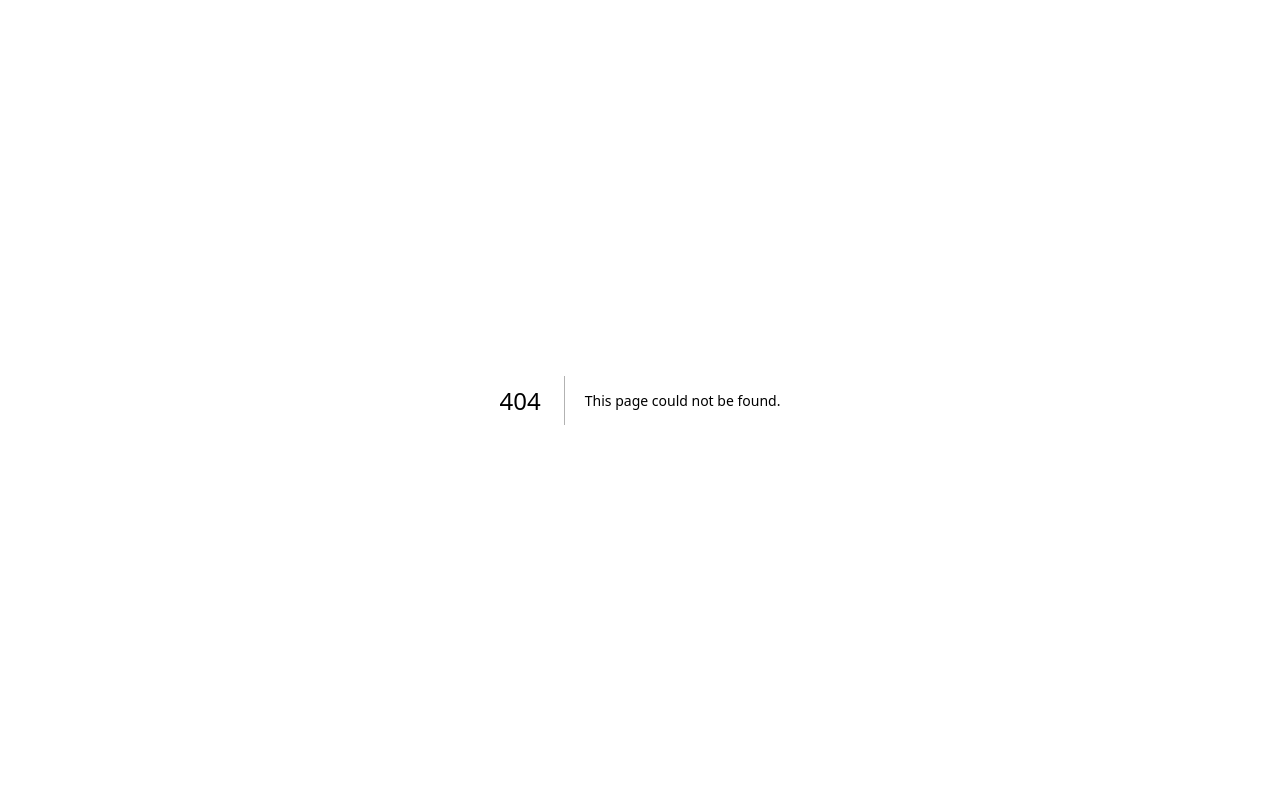
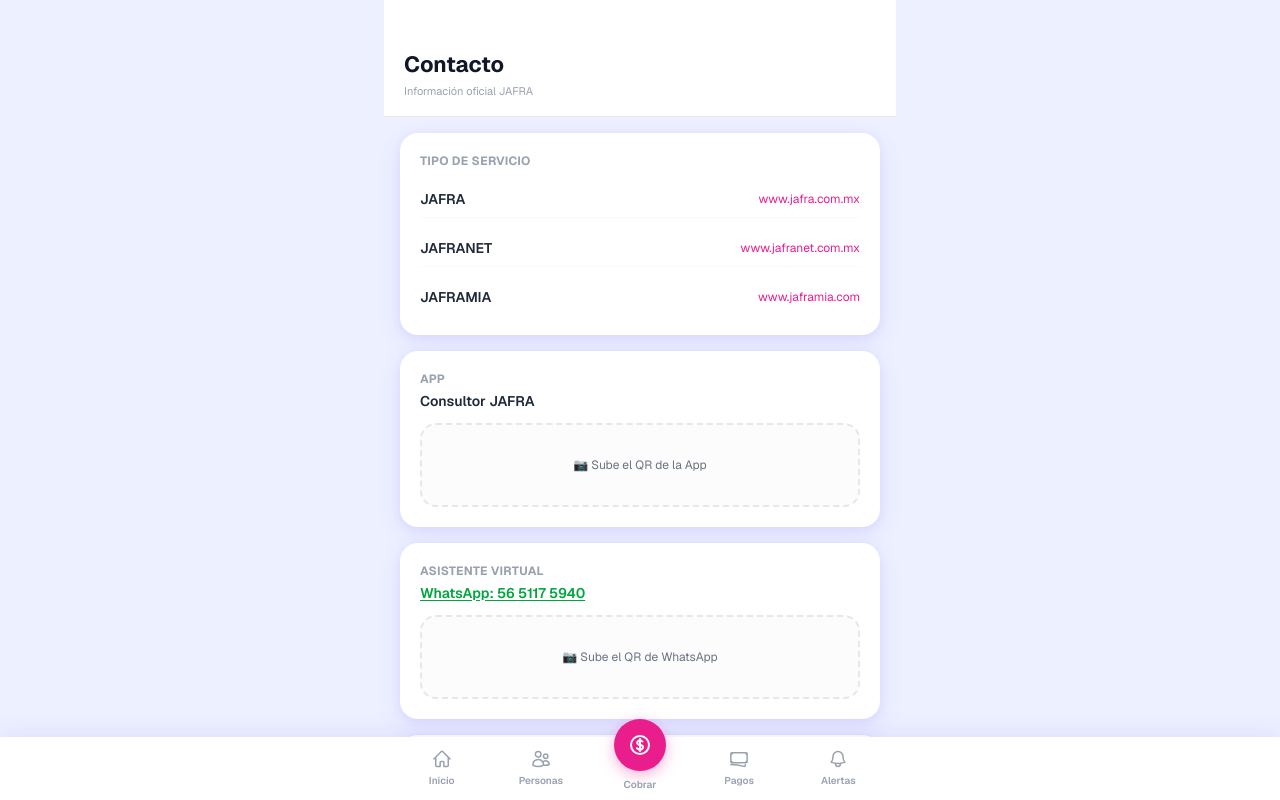
Before and after one commit to villarrealaaav-svg/mini-crm-jafra, a Next.js app: page /dashboard/contacto in a window 1280 px wide. Before the commit this address had no page. Shown: the top 800 px of the page. Built offline with nearby package versions, Linux system fonts and the light colour scheme.

Commit message:
feat: pestaña Contacto con info JAFRA y QRs subibles desde galería

```diff
--- /dev/null
+++ b/app/dashboard/contacto/page.tsx
@@ -0,0 +1,174 @@
+'use client'
+
+import { useEffect, useRef, useState } from 'react'
+
+const QR_KEY = 'jafra_qr_images'
+
+type QrSlot = 'app' | 'whatsapp'
+type QrStore = Partial<Record<QrSlot, string>>
+
+const sitios = [
+  { label: 'JAFRA',    url: 'https://www.jafra.com.mx' },
+  { label: 'JAFRANET', url: 'https://www.jafranet.com.mx' },
+  { label: 'JAFRAMIA', url: 'https://www.jaframia.com' },
+]
+
+export default function ContactoPage() {
+  const [qrs, setQrs] = useState<QrStore>({})
+  const [zoom, setZoom] = useState<string | null>(null)
+  const appRef = useRef<HTMLInputElement>(null)
+  const waRef  = useRef<HTMLInputElement>(null)
+
+  useEffect(() => {
+    if (typeof window === 'undefined') return
+    const raw = localStorage.getItem(QR_KEY)
+    if (raw) try { setQrs(JSON.parse(raw)) } catch {}
+  }, [])
+
+  function saveQrs(next: QrStore) {
+    setQrs(next)
+    localStorage.setItem(QR_KEY, JSON.stringify(next))
+  }
+
+  function handleFile(slot: QrSlot, e: React.ChangeEvent<HTMLInputElement>) {
+    const file = e.target.files?.[0]
+    if (!file) return
+    const reader = new FileReader()
+    reader.onload = ev => {
+      const data = ev.target?.result as string
+      saveQrs({ ...qrs, [slot]: data })
+    }
+    reader.readAsDataURL(file)
+    e.target.value = ''
+  }
+
+  function removeQr(slot: QrSlot) {
+    const next = { ...qrs }
+    delete next[slot]
+    saveQrs(next)
+  }
+
+  return (
+    <div className="max-w-lg mx-auto pb-24">
+      {/* Header */}
+      <div className="bg-white px-5 pt-12 pb-4 border-b border-gray-200 mb-4">
+        <h1 className="text-[22px] font-bold text-gray-900">Contacto</h1>
+        <p className="text-[11px] text-gray-400 mt-0.5">Información oficial JAFRA</p>
+      </div>
+
+      <div className="px-4 space-y-4">
+
+        {/* Tipos de servicio */}
+        <div className="card p-5">
+          <h2 className="text-xs font-bold uppercase tracking-wide text-gray-400 mb-3">Tipo de servicio</h2>
+          <div className="space-y-3">
+            {sitios.map(s => (
+              <a key={s.label} href={s.url} target="_blank" rel="noopener noreferrer"
+                className="flex items-center justify-between py-2 border-b border-gray-50 last:border-0">
+                <span className="text-sm font-semibold text-gray-800">{s.label}</span>
+                <span className="text-xs text-jafra">{s.url.replace('https://', '')}</span>
+              </a>
+            ))}
+          </div>
+        </div>
+
+        {/* QR App Consultor */}
+        <div className="card p-5">
+          <h2 className="text-xs font-bold uppercase tracking-wide text-gray-400 mb-1">App</h2>
+          <p className="text-sm font-semibold text-gray-800 mb-3">Consultor JAFRA</p>
+          <QrBlock
+            data={qrs.app}
+            onPick={() => appRef.current?.click()}
+            onZoom={() => qrs.app && setZoom(qrs.app)}
+            onDelete={() => removeQr('app')}
+            label="Sube el QR de la App"
+          />
+          <input ref={appRef} type="file" accept="image/*" className="hidden"
+            onChange={e => handleFile('app', e)} />
+        </div>
+
+        {/* WhatsApp */}
+        <div className="card p-5">
+          <h2 className="text-xs font-bold uppercase tracking-wide text-gray-400 mb-1">Asistente Virtual</h2>
+          <a href="https://wa.me/525651175940" target="_blank" rel="noopener noreferrer"
+            className="text-sm font-semibold text-green-600 underline underline-offset-2 mb-3 block">
+            WhatsApp: 56 5117 5940
+          </a>
+          <QrBlock
+            data={qrs.whatsapp}
+            onPick={() => waRef.current?.click()}
+            onZoom={() => qrs.whatsapp && setZoom(qrs.whatsapp)}
+            onDelete={() => removeQr('whatsapp')}
+            label="Sube el QR de WhatsApp"
+          />
+          <input ref={waRef} type="file" accept="image/*" className="hidden"
+            onChange={e => handleFile('whatsapp', e)} />
+        </div>
+
+        {/* Correo */}
+        <div className="card p-5">
+          <h2 className="text-xs font-bold uppercase tracking-wide text-gray-400 mb-2">Correo electrónico</h2>
+          <a href="mailto:contacta@jafra.com.mx"
+            className="text-sm font-semibold text-jafra underline underline-offset-2 block">
+            contacta@jafra.com.mx
+          </a>
+          <p className="text-[11px] text-gray-400 mt-1">Para envío exclusivo de documentos</p>
+        </div>
+
+        {/* Contact Center */}
+        <div className="card p-5">
+          <h2 className="text-xs font-bold uppercase tracking-wide text-gray-400 mb-2">Contact Center (CAT)</h2>
+          <a href="tel:5554901710"
+            className="text-base font-bold text-gray-900 block">
+            55 5490 1710
+          </a>
+        </div>
+
+      </div>
+
+      {/* Modal zoom QR */}
+      {zoom && (
+        <div onClick={() => setZoom(null)}
+          style={{ position: 'fixed', inset: 0, zIndex: 9999, background: 'rgba(0,0,0,0.85)', display: 'flex', alignItems: 'center', justifyContent: 'center', padding: '20px' }}>
+          <img src={zoom} alt="QR ampliado" style={{ maxWidth: '100%', maxHeight: '100%', borderRadius: '12px', background: '#fff', padding: '12px' }} />
+        </div>
+      )}
+    </div>
+  )
+}
+
+function QrBlock({ data, onPick, onZoom, onDelete, label }: {
+  data?: string
+  onPick: () => void
+  onZoom: () => void
+  onDelete: () => void
+  label: string
+}) {
+  if (data) {
+    return (
+      <div className="space-y-2">
+        <div onClick={onZoom}
+          className="rounded-2xl bg-gray-50 p-3 flex items-center justify-center cursor-pointer active:scale-95 transition-transform">
+          <img src={data} alt="QR" className="max-w-[200px] max-h-[200px] rounded-lg" />
+        </div>
+        <div className="flex gap-2">
+          <button onClick={onPick}
+            className="flex-1 py-2 rounded-xl bg-gray-100 text-xs font-medium text-gray-700">
+            Cambiar
+          </button>
+          <button onClick={onDelete}
+            className="flex-1 py-2 rounded-xl bg-red-50 text-xs font-medium text-red-600">
+            Eliminar
+          </button>
+        </div>
+        <p className="text-[10px] text-gray-400 text-center">Toca el QR para ampliar</p>
+      </div>
+    )
+  }
+  return (
+    <button onClick={onPick}
+      className="w-full py-8 rounded-2xl border-2 border-dashed border-gray-200 bg-gray-50/50 text-xs text-gray-500 active:scale-95 transition-transform">
+      📷 {label}
+    </button>
+  )
+}
--- a/app/dashboard/page.tsx
+++ b/app/dashboard/page.tsx
@@ -217,22 +217,30 @@
         )}
 
         {/* ── ACCESOS RÁPIDOS ── */}
-        <div className="grid grid-cols-2 gap-2.5">
+        <div className="grid grid-cols-3 gap-2.5">
           <Link href="/dashboard/directorio"
-            className="card p-3.5 flex items-center gap-3 active:scale-95 transition-transform">
+            className="card p-3 flex flex-col items-center gap-1.5 active:scale-95 transition-transform">
             <div className="w-9 h-9 rounded-xl flex items-center justify-center flex-shrink-0"
               style={{ background: 'linear-gradient(135deg,#fd9644,#e67e22)', boxShadow: '0 4px 10px rgba(230,126,34,0.38)' }}>
               <BookIcon />
             </div>
-            <span className="text-[12px] font-semibold text-gray-800">Directorio</span>
+            <span className="text-[11px] font-semibold text-gray-800">Directorio</span>
           </Link>
           <Link href="/dashboard/catalogo"
-            className="card p-3.5 flex items-center gap-3 active:scale-95 transition-transform">
+            className="card p-3 flex flex-col items-center gap-1.5 active:scale-95 transition-transform">
             <div className="w-9 h-9 rounded-xl flex items-center justify-center flex-shrink-0"
               style={{ background: 'linear-gradient(135deg,#E91E8C,#FF6BB0)', boxShadow: '0 4px 10px rgba(233,30,140,0.38)' }}>
               <CatalogIcon />
             </div>
-            <span className="text-[12px] font-semibold text-gray-800">Catálogo</span>
+            <span className="text-[11px] font-semibold text-gray-800">Catálogo</span>
+          </Link>
+          <Link href="/dashboard/contacto"
+            className="card p-3 flex flex-col items-center gap-1.5 active:scale-95 transition-transform">
+            <div className="w-9 h-9 rounded-xl flex items-center justify-center flex-shrink-0"
+              style={{ background: 'linear-gradient(135deg,#45aaf2,#2d98da)', boxShadow: '0 4px 10px rgba(45,152,218,0.38)' }}>
+              <PhoneIcon />
+            </div>
+            <span className="text-[11px] font-semibold text-gray-800">Contacto</span>
           </Link>
         </div>
 
@@ -402,3 +410,10 @@
     </svg>
   )
 }
+function PhoneIcon() {
+  return (
+    <svg className="w-4 h-4 stroke-white" fill="none" viewBox="0 0 24 24" strokeWidth={2}>
+      <path strokeLinecap="round" strokeLinejoin="round" d="M2.25 6.75c0 8.284 6.716 15 15 15h2.25a2.25 2.25 0 0 0 2.25-2.25v-1.372c0-.516-.351-.966-.852-1.091l-4.423-1.106c-.44-.11-.902.055-1.173.417l-.97 1.293c-.282.376-.769.542-1.21.38a12.035 12.035 0 0 1-7.143-7.143c-.162-.441.004-.928.38-1.21l1.293-.97c.363-.271.527-.734.417-1.173L6.963 3.102a1.125 1.125 0 0 0-1.091-.852H4.5A2.25 2.25 0 0 0 2.25 4.5v2.25Z" />
+    </svg>
+  )
+}
```
